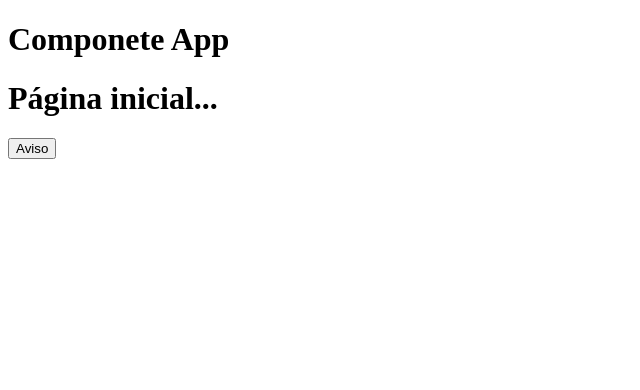
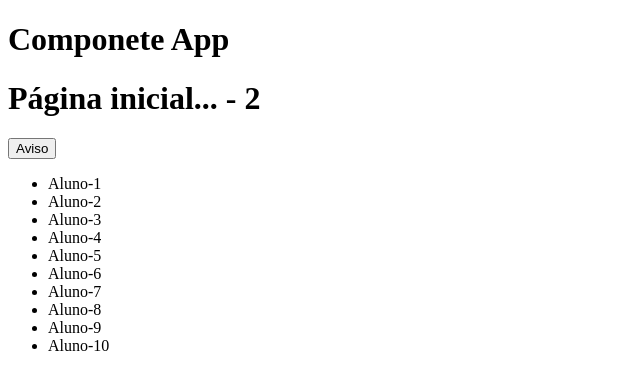
Before and after one commit to 1TDSPM-2024/aula-05-2sem, a React (Vite) app in the folder aula05/: page / in a window 1280 px wide. Shown: the top 390 px of the page, without its empty margins (0-640 px from the left). Built offline with nearby package versions, Linux system fonts and the light colour scheme; the HTML template or start-up script is replaced by a standard one.

Commit message:
plops children com export

```diff
--- a/aula05/src/App.tsx
+++ b/aula05/src/App.tsx
@@ -3,16 +3,30 @@ import Cabecalho from "./components/Cabecalho/Cabecalho";
 
 function App(){
 
-    const titulo: string = "Página inicial...";
+    const pagina: string = "Página inicial...";
+    const nrPagina:number = 2;
 
-
-    const aviso = ()=> alert(titulo);
+    const status = "deployed";
+    const aviso = ()=> alert(pagina);
 
   return(
     <div>
       <h1>Componete App</h1>
       {/* Area de props */}
-      <Cabecalho tituloProps = {titulo} avisoProps = {aviso} />
+      <Cabecalho statusProps = {status} paginaProps={pagina}  nrPaginaProps={nrPagina} avisoProps = {aviso}>
+        <ul>
+          <li><a href="#"></a>Aluno-1</li>
+          <li><a href="#"></a>Aluno-2</li>
+          <li><a href="#"></a>Aluno-3</li>
+          <li><a href="#"></a>Aluno-4</li>
+          <li><a href="#"></a>Aluno-5</li>
+          <li><a href="#"></a>Aluno-6</li>
+          <li><a href="#"></a>Aluno-7</li>
+          <li><a href="#"></a>Aluno-8</li>
+          <li><a href="#"></a>Aluno-9</li>
+          <li><a href="#"></a>Aluno-10</li>
+        </ul>
+      </Cabecalho>
     </div>
   )
 }
--- a/aula05/src/components/Cabecalho/Cabecalho.tsx
+++ b/aula05/src/components/Cabecalho/Cabecalho.tsx
@@ -1,18 +1,25 @@
-type CabecalhoProps = {
-    tituloProps:string;
-    avisoProps:Function;
-}
+import { CabecalhoProps, Cabecalho2Props } from "../../types";
 
-function Cabecalho({tituloProps,avisoProps}: CabecalhoProps) {
 
-    document.title = tituloProps;
+function Cabecalho({paginaProps,nrPaginaProps,statusProps,avisoProps,children}: CabecalhoProps & Cabecalho2Props) {
 
-    document.addEventListener("click",()=>{})
+
+    // if(typeof nrPaginaProps === "number"){
+    //     document.title = statusProps+" - "+nrPaginaProps;
+    // }else{
+    //     nrPaginaProps = "..??..";
+    //     document.title = statusProps+" - "+nrPaginaProps;
+    // }
+
+    document.title = statusProps+ " - " +nrPaginaProps;
 
     return(
         <header>
-            <h1>{tituloProps}</h1>
+            <h1>{paginaProps+"\n- "+nrPaginaProps}</h1>
             <button onClick={()=> avisoProps()}>Aviso</button>
+            <div>
+                {children}
+            </div>
         </header>
     );
 }
--- /dev/null
+++ b/aula05/src/types.ts
@@ -0,0 +1,10 @@
+export type CabecalhoProps = {
+    paginaProps:string;
+    nrPaginaProps:string | number;
+    children:React.ReactNode;
+}
+
+export type Cabecalho2Props = {
+    statusProps: "deployed" | "loading";
+    avisoProps:Function;
+}
```
